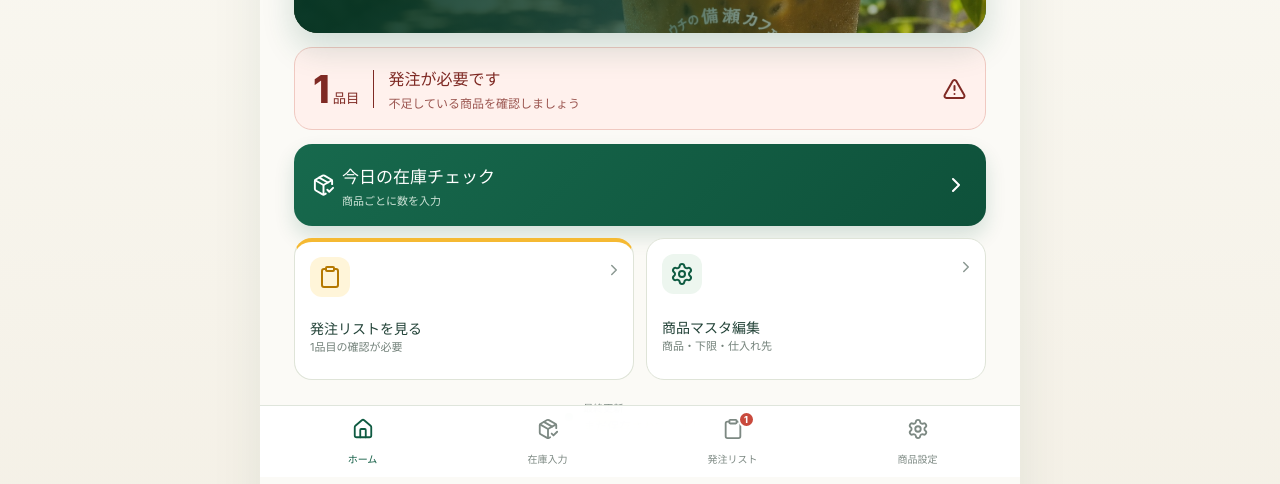
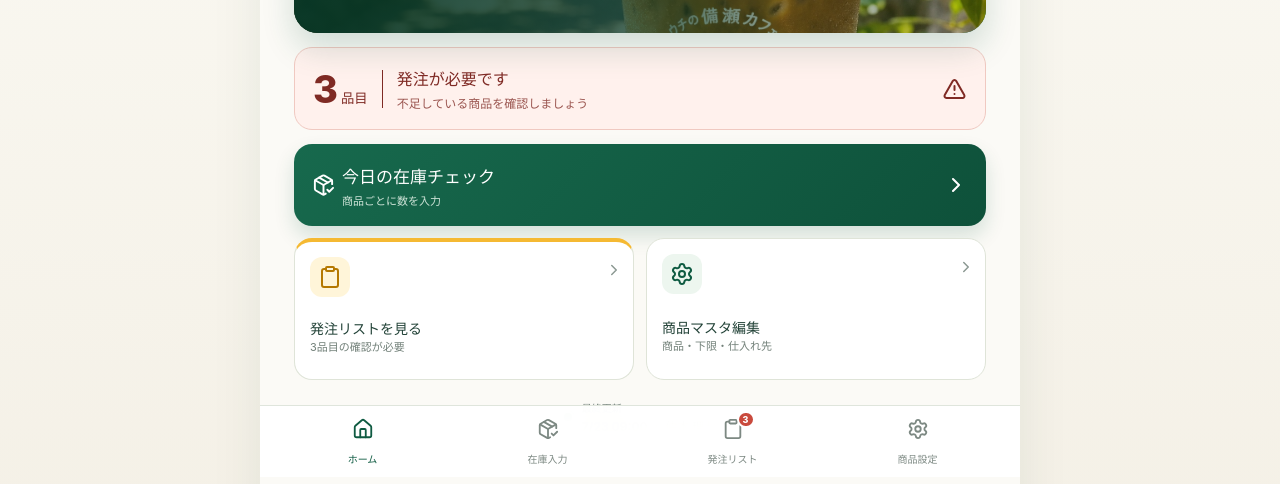
Before and after one commit to Eisuke-orion/uchi-bise-inventory-pwa, a React (Vite) app: page / in a window 1280 px wide. Shown: the part 323-807 px from the top of the page. Built offline with nearby package versions, Linux system fonts and the light colour scheme.

Commit message:
Apply July 23 inventory count

```diff
--- a/public/sw.js
+++ b/public/sw.js
@@ -1,4 +1,4 @@
-const CACHE = 'uchi-bise-inventory-v3';
+const CACHE = 'uchi-bise-inventory-v4';
 const BASE = self.registration.scope;
 const asset = path => new URL(path, BASE).href;
 const APP_SHELL = [BASE, asset('index.html'), asset('manifest.json'), asset('icons/icon-192.png'), asset('icons/icon-512.png')];
--- a/src/main.jsx
+++ b/src/main.jsx
@@ -5,37 +5,66 @@ import './styles.css';
 
 const CATEGORIES = ['フルーツ', 'ジュース', '牛乳・乳製品', 'コーヒー', 'トッピング', '消耗品', 'その他'];
 const INITIAL_PRODUCTS = [
-  ['ストロベリー','フルーツ','コストコ','個',1,2,2],
+  ['ストロベリー','フルーツ','コストコ','個',1,2,1],
   ['ラズベリー','フルーツ','コストコ','個',1,2,2],
-  ['マンゴーチャンク','フルーツ','コストコ','個',7,20,20],
-  ['ベリー','ジュース','コストコ','個',2,6,6],
-  ['レモネード','ジュース','コストコ','個',2,6,6],
-  ['マンゴー','ジュース','コストコ','個',2,10,10],
-  ['牛乳','牛乳・乳製品','コンビニ / Aプライス','本',2,4,4],
-  ['コーヒーミルク','牛乳・乳製品','Aプライス','袋',1,3,3],
-  ['コーヒー','コーヒー','Aプライス','個',1,5,5],
-  ['レモン輪切り 10枚','トッピング','Aプライス','個',2,6,6],
-  ['ライム三日月 6枚','トッピング','Aプライス','個',1,2,2],
-  ['ミント ※タッパー','トッピング','Aプライス','折',1,3,3],
-  ['ガムシロップ','トッピング','Aプライス','袋',1,3,3],
-  ['氷','消耗品','コンビニ / Aプライス','袋',2,4,4],
+  ['マンゴーチャンク','フルーツ','コストコ','個',7,20,10],
+  ['ベリー','ジュース','コストコ','個',2,6,3],
+  ['レモネード','ジュース','コストコ','個',2,6,11],
+  ['マンゴー','ジュース','コストコ','個',2,10,12],
+  ['牛乳','牛乳・乳製品','コンビニ / Aプライス','本',2,4,3],
+  ['コーヒーミルク','牛乳・乳製品','Aプライス','袋',1,3,6],
+  ['コーヒー','コーヒー','Aプライス','個',1,5,3],
+  ['レモン輪切り 10枚','トッピング','Aプライス','個',2,6,8],
+  ['ライム三日月 6枚','トッピング','Aプライス','個',1,2,4],
+  ['ミント ※タッパー','トッピング','Aプライス','折',1,3,7],
+  ['ガムシロップ','トッピング','Aプライス','袋',1,3,5],
+  ['氷','消耗品','コンビニ / Aプライス','袋',2,4,2],
   ['食器用洗剤 ※大きめ','消耗品','ドラッグストア','個',1,2,2],
   ['ハンドソープ ※大きめ','消耗品','ドラッグストア','個',1,2,2],
-  ['ハンドペーパー','消耗品','ドラッグストア','袋',2,1,1],
-  ['ティッシュペーパー 袋（5パック）','消耗品','ドラッグストア','袋',1,2,2],
+  ['ハンドペーパー','消耗品','ドラッグストア','袋',2,1,18],
+  ['ティッシュペーパー 袋（5パック）','消耗品','ドラッグストア','袋',1,2,1],
   ['トイレットペーパー 袋（12ロール）','消耗品','ドラッグストア','袋',1,2,2],
   ['手袋','消耗品','みつわ','箱',1,3,3],
-  ['コップ','消耗品','みつわ','個',100,500,500],
-  ['蓋','消耗品','みつわ','個',100,500,500],
-  ['ストロー','消耗品','みつわ','袋',1,4,4],
+  ['コップ','消耗品','みつわ','個',100,500,150],
+  ['蓋','消耗品','みつわ','個',100,500,150],
+  ['ストロー','消耗品','みつわ','袋',1,4,2],
   ['ゴミ袋 大','消耗品','ドラッグストア','袋',2,5,5],
   ['ゴミ袋 小','消耗品','ドラッグストア','袋',2,5,5],
-  ['炭酸','その他','Aプライス','本',1,4,4],
-  ['チャンダー','その他','サンエー / ドンキ','箱',1,3,3],
+  ['炭酸','その他','Aプライス','本',1,4,35],
+  ['チャンダー','その他','サンエー / ドンキ','箱',1,3,2],
 ].map((p, i) => ({ id: `item-${i + 1}`, name:p[0], category:p[1], supplier:p[2], unit:p[3], minimum:p[4], target:p[5], stock:p[6], order:i + 1 }));
 
 const STORAGE_KEY = 'uchi-bise-inventory-v1';
-const DATA_VERSION = 2;
+const DATA_VERSION = 3;
+const STOCK_SNAPSHOT_AT = '2026-07-23T18:00:00+09:00';
+const STOCK_SNAPSHOT_EDITOR = '仲本 理七';
+const STOCK_SNAPSHOT = {
+  'ストロベリー': 1,
+  'ラズベリー': 2,
+  'マンゴーチャンク': 10,
+  'ベリー': 3,
+  'レモネード': 11,
+  'マンゴー': 12,
+  '牛乳': 3,
+  'コーヒーミルク': 6,
+  'コーヒー': 3,
+  'レモン輪切り 10枚': 8,
+  'ライム三日月 6枚': 4,
+  'ミント ※タッパー': 7,
+  'ガムシロップ': 5,
+  '氷': 2,
+  '食器用洗剤 ※大きめ': 2,
+  'ハンドソープ ※大きめ': 2,
+  'ハンドペーパー': 18,
+  'ティッシュペーパー 袋（5パック）': 1,
+  'トイレットペーパー 袋（12ロール）': 2,
+  '手袋': 3,
+  'コップ': 150,
+  '蓋': 150,
+  'ストロー': 2,
+  '炭酸': 35,
+  'チャンダー': 2,
+};
 const STOCK_ALIASES = {
   'レモネード': ['レモネードベース'],
   'ミント ※タッパー': ['ミント'],
@@ -58,7 +87,19 @@ function loadData() {
       const match = previous.find(item => names.includes(item.name));
       return match ? { ...product, stock: Number(match.stock) || 0 } : product;
     });
-    const next = { ...stored, products: migrated, dataVersion: DATA_VERSION };
+    const shouldApplySnapshot = !stored.lastUpdated || Date.parse(stored.lastUpdated) < Date.parse(STOCK_SNAPSHOT_AT);
+    const products = shouldApplySnapshot
+      ? migrated.map(product => Object.hasOwn(STOCK_SNAPSHOT, product.name)
+        ? { ...product, stock: STOCK_SNAPSHOT[product.name] }
+        : product)
+      : migrated;
+    const next = {
+      ...stored,
+      products,
+      dataVersion: DATA_VERSION,
+      lastUpdated: shouldApplySnapshot ? STOCK_SNAPSHOT_AT : stored.lastUpdated,
+      lastEditor: shouldApplySnapshot ? STOCK_SNAPSHOT_EDITOR : stored.lastEditor,
+    };
     localStorage.setItem(STORAGE_KEY, JSON.stringify(next));
     return next;
   } catch { return null; }
@@ -68,9 +109,9 @@ function App() {
   const initial = loadData();
   const [products, setProducts] = useState(initial?.products || INITIAL_PRODUCTS);
   const [page, setPage] = useState('home');
-  const [lastUpdated, setLastUpdated] = useState(initial?.lastUpdated || null);
-  const [lastEditor, setLastEditor] = useState(initial?.lastEditor || '');
-  const [editor, setEditor] = useState(initial?.lastEditor || '');
+  const [lastUpdated, setLastUpdated] = useState(initial?.lastUpdated || STOCK_SNAPSHOT_AT);
+  const [lastEditor, setLastEditor] = useState(initial?.lastEditor || STOCK_SNAPSHOT_EDITOR);
+  const [editor, setEditor] = useState(initial?.lastEditor || STOCK_SNAPSHOT_EDITOR);
   const [toast, setToast] = useState('');
   const alerts = useMemo(() => products.filter(p => Number(p.stock) <= Number(p.minimum)), [products]);
 
```
